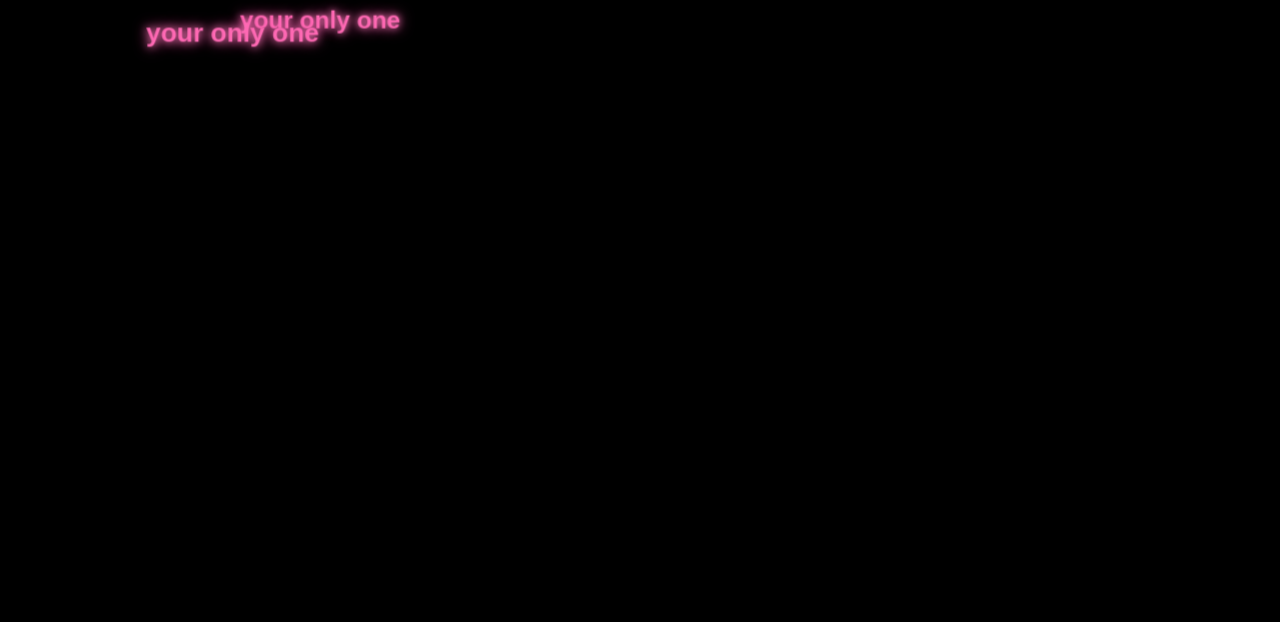
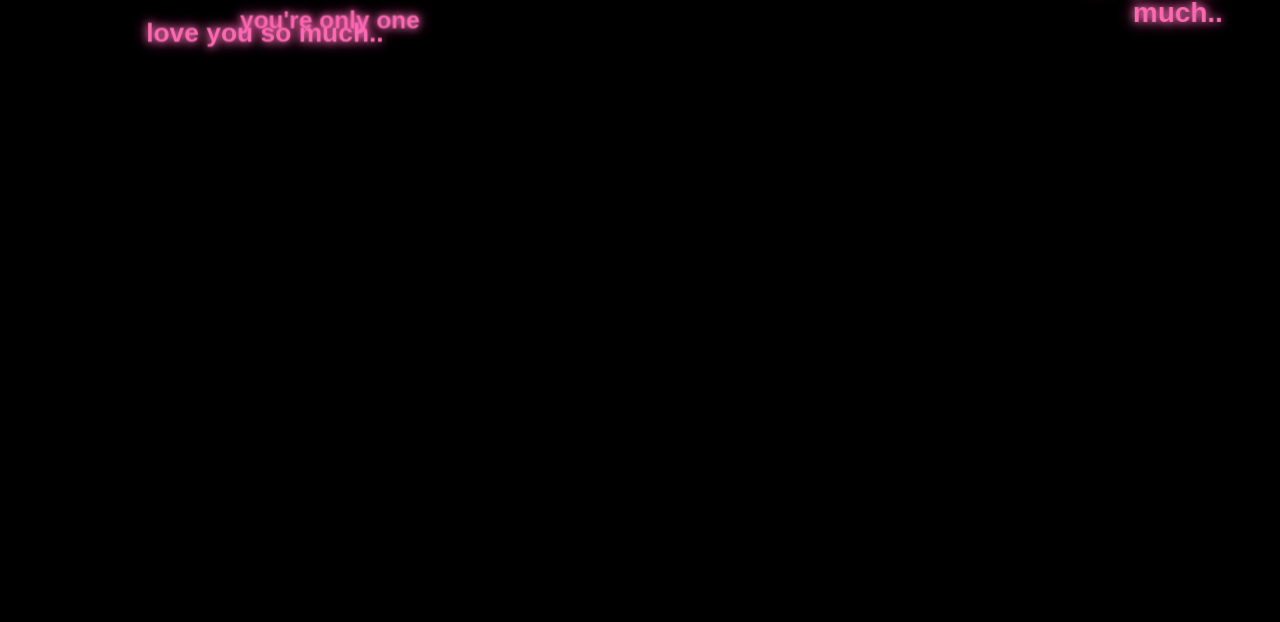
Before and after one commit to lilit12311/FAT, a plain HTML site: page index.html in a window 1280 px wide. Shown: the part 178-800 px from the top of the page. Drawn offline with Linux system fonts and the light colour scheme.

Commit message:
Update index.html

```diff
--- a/index.html
+++ b/index.html
@@ -57,7 +57,7 @@
 
   <script>
     const scene = document.getElementById('scene');
-    const words = ["i love you", "your only one", "ailend"];
+    const words = ["dinda adelia💕🥰", "you're only one", "love you so much..", " aku sayang kamu 💗"];
     const wordCount = 100;
 
     for (let i = 0; i < wordCount; i++) {
```
